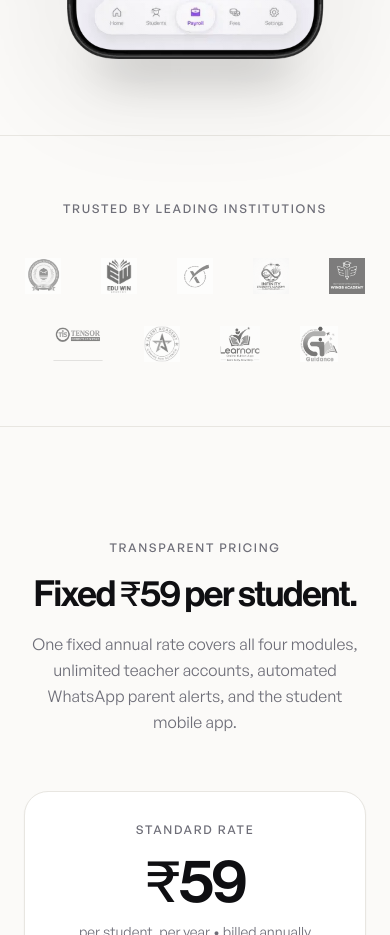
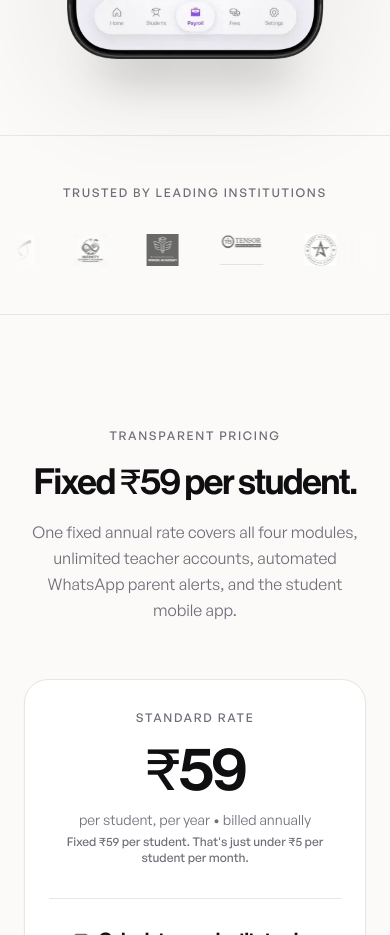
Before and after one commit to nabeelnabl/yaqeel-web-1.3, a React (Vite) app: page / in a window 390 px wide. Shown: the part 5180-6115 px from the top of the page. Built offline with nearby package versions, Linux system fonts and the light colour scheme.

Commit message:
feat(institutions): add smooth continuous auto-scrolling ticker in mobile view

```diff
--- a/src/components/Institutions.tsx
+++ b/src/components/Institutions.tsx
@@ -13,9 +13,30 @@ const LIST = [
 ];
 
 export const Institutions: React.FC = () => (
-  <section className="border-y border-line px-6 py-16">
+  <section className="border-y border-line px-4 sm:px-6 py-12 sm:py-16 overflow-hidden">
     <p className="eyebrow text-center">Trusted by leading institutions</p>
-    <div className="mx-auto mt-10 flex max-w-5xl flex-wrap items-center justify-center gap-x-10 gap-y-8 sm:gap-x-14">
+
+    {/* Mobile view: smooth auto-scrolling marquee with fade edge masks */}
+    <div className="relative mt-8 sm:hidden w-full overflow-hidden">
+      <div className="pointer-events-none absolute left-0 top-0 bottom-0 w-10 z-10 bg-gradient-to-r from-paper to-transparent" />
+      <div className="pointer-events-none absolute right-0 top-0 bottom-0 w-10 z-10 bg-gradient-to-l from-paper to-transparent" />
+
+      <div className="flex w-max animate-marquee items-center gap-10">
+        {[...LIST, ...LIST].map((i, index) => (
+          <img
+            key={`${i.name}-${index}`}
+            src={i.logo}
+            alt={i.name}
+            title={i.name}
+            className="h-8 w-auto shrink-0 object-contain opacity-70 grayscale transition active:grayscale-0"
+            loading="lazy"
+          />
+        ))}
+      </div>
+    </div>
+
+    {/* Desktop view: clean centered wrapped layout */}
+    <div className="hidden sm:flex mx-auto mt-10 max-w-5xl flex-wrap items-center justify-center gap-x-12 sm:gap-x-14 gap-y-8">
       {LIST.map((i) => (
         <img
           key={i.name}
--- a/src/index.css
+++ b/src/index.css
@@ -115,7 +115,8 @@ html, body {
   will-change: transform;
 }
 
-.animate-marquee:hover {
+.animate-marquee:hover,
+.animate-marquee:active {
   animation-play-state: paused;
 }
 
```
